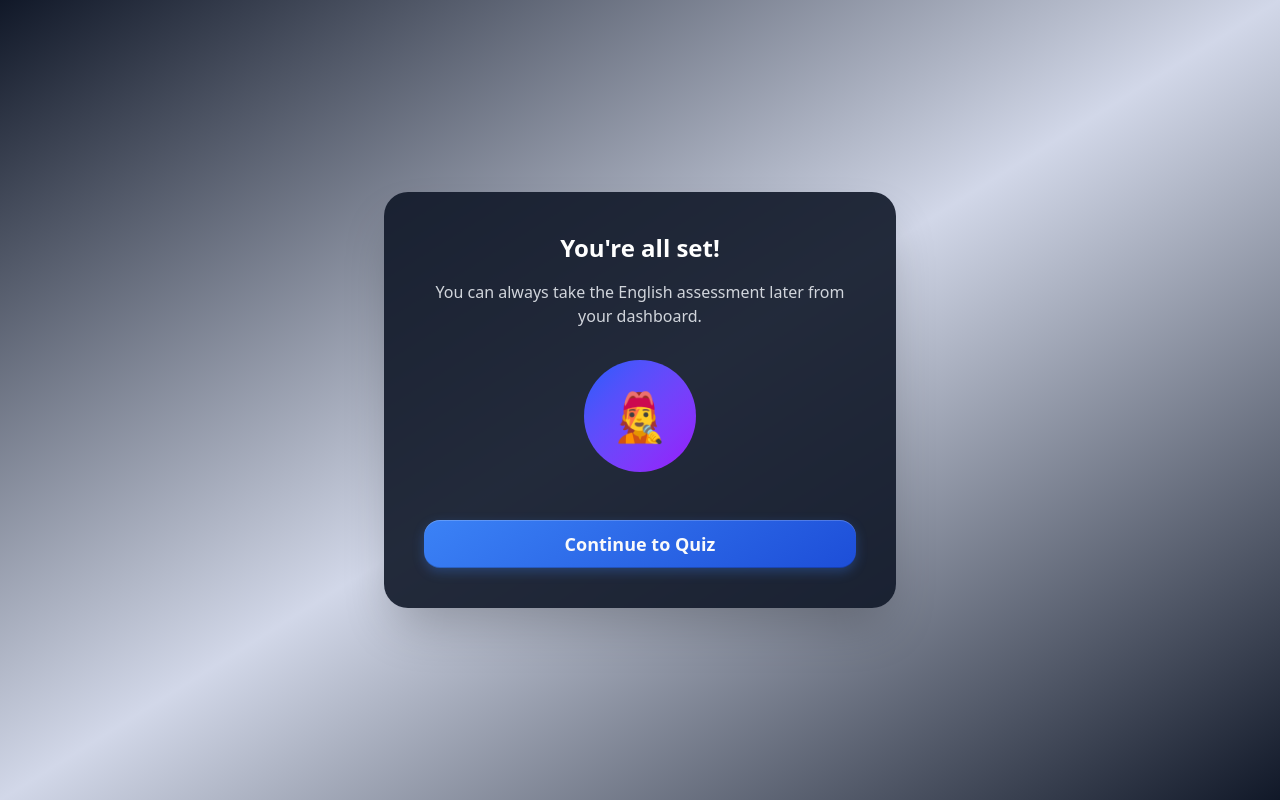
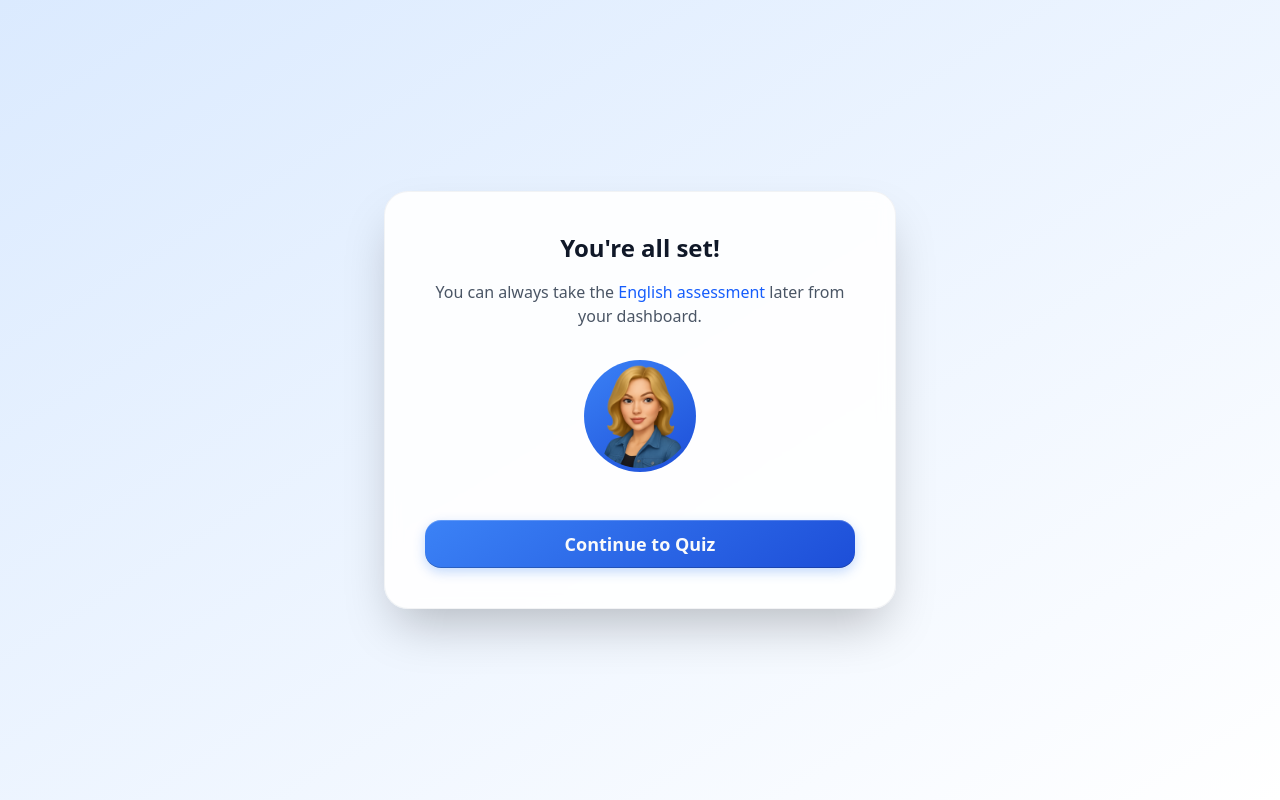
Before and after one commit to artandrey/ai-language-tutor, a Next.js app: page /voice/skip/confirmation in a window 1280 px wide. Built offline with nearby package versions, Linux system fonts and the light colour scheme; no server answers.

Commit message:
feat: add AI-generated avatar and enhance webhook processing logic; update UI components for improved user experience

```diff
--- a/src/app/api/ultravox/webhooks/route.ts
+++ b/src/app/api/ultravox/webhooks/route.ts
@@ -87,6 +87,21 @@ export async function POST(request: NextRequest) {
 
   if (event === 'call.ended') {
     try {
+      // Check if processing is already completed for this call
+      const existingCall = await db
+        .select()
+        .from(calls)
+        .where(eq(calls.ultravoxSessionId, ultravoxCallId))
+        .limit(1);
+
+      if (
+        existingCall.length > 0 &&
+        existingCall[0].isPostProcessingCompleted
+      ) {
+        console.log(`Call ${ultravoxCallId} already processed, returning 204`);
+        return new Response(null, { status: 204 });
+      }
+
       const messages = await fetchMessages(ultravoxCallId);
       let corrections = null;
       let vocabulary = null;
--- a/src/app/voice/skip/confirmation/page.tsx
+++ b/src/app/voice/skip/confirmation/page.tsx
@@ -1,17 +1,22 @@
 import Link from 'next/link';
 import { Button } from '@/components/ui/button';
+import { AgentAvatar } from '@/components/voice/agent-avatar';
 
 export default function VoiceSkipConfirmationPage() {
   return (
-    <div className="min-h-screen flex items-center justify-center bg-gradient-to-br from-gray-900 via-blue-900/20 to-gray-900 p-4">
-      <div className="bg-gray-900/90 rounded-3xl shadow-2xl max-w-lg w-full p-10 text-center">
-        <h1 className="text-2xl font-bold text-white mb-4">You're all set!</h1>
-        <p className="text-gray-300 mb-8">
-          You can always take the English assessment later from your dashboard.
+    <div className="min-h-screen flex items-center justify-center bg-gradient-to-br from-blue-100 to-white p-4">
+      <div className="bg-white/90 backdrop-blur-sm rounded-3xl shadow-2xl max-w-lg w-full p-10 text-center border border-gray-200/50">
+        <h1 className="text-2xl font-bold text-gray-900 mb-4">
+          You're all set!
+        </h1>
+        <p className="text-gray-600 mb-8">
+          You can always take the{' '}
+          <span className="text-blue-600">English assessment</span> later from
+          your dashboard.
         </p>
         <div className="flex flex-col items-center mb-8">
-          <div className="w-28 h-28 rounded-full bg-gradient-to-br from-blue-600 to-purple-600 flex items-center justify-center mb-4">
-            <span className="text-5xl">🧑‍🎤</span>
+          <div className="mb-4">
+            <AgentAvatar size={112} />
           </div>
         </div>
         <Link
--- a/src/app/voice/skip/page.tsx
+++ b/src/app/voice/skip/page.tsx
@@ -1,5 +1,6 @@
 import Link from 'next/link';
 import { Button } from '@/components/ui/button';
+import { AgentAvatar } from '@/components/voice/agent-avatar';
 
 export default function VoiceSkipPage() {
   return (
@@ -13,8 +14,8 @@ export default function VoiceSkipPage() {
           Whenever you're ready, you'll find this option in the app.
         </p>
         <div className="flex flex-col items-center mb-8">
-          <div className="w-28 h-28 rounded-full bg-gradient-to-br from-blue-500 to-blue-600 flex items-center justify-center mb-4 shadow-lg">
-            <span className="text-5xl">🧑‍🎤</span>
+          <div className="mb-4">
+            <AgentAvatar size={112} />
           </div>
           <div className="text-blue-600 font-semibold">Let's talk later!</div>
         </div>
--- a/src/components/fillers/vocabulary-loading-filler.tsx
+++ b/src/components/fillers/vocabulary-loading-filler.tsx
@@ -34,7 +34,7 @@ export function VocabularyLoadingFiller() {
 
   return (
     <div className="flex flex-col items-center justify-center min-h-[400px] p-8">
-      <h2 className="text-2xl font-bold text-white mb-6 text-center">
+      <h2 className="text-2xl font-bold text-gray-900 mb-6 text-center">
         Evaluating your vocabulary skills
       </h2>
       <div className="flex flex-col items-center mb-8">
@@ -47,7 +47,7 @@ export function VocabularyLoadingFiller() {
               cx="60"
               cy="60"
               r="54"
-              stroke="#23263a"
+              stroke="#e5e7eb"
               strokeWidth="12"
               fill="none"
             />
@@ -63,26 +63,26 @@ export function VocabularyLoadingFiller() {
               strokeLinecap="round"
             />
           </svg>
-          <span className="text-4xl font-bold text-white z-10">
+          <span className="text-4xl font-bold text-gray-900 z-10">
             {Math.round(displayProgress * 100)}%
           </span>
         </div>
-        <div className="text-gray-300 text-lg">
+        <div className="text-gray-600 text-lg">
           Evaluating your word selection versatility
         </div>
       </div>
-      <div className="rounded-2xl p-4 mt-8 w-full max-w-xl mx-auto shadow-lg">
-        <div className="text-gray-100 mb-2">
+      <div className="bg-white/60 border border-gray-200/50 rounded-2xl p-4 mt-8 w-full max-w-xl mx-auto shadow-sm">
+        <div className="text-gray-700 mb-2">
           Your product is freaking amazing! I finally found something perfect
           for me to enhance my advanced English to the next level. Stellar work
           to you all!
         </div>
-        <div className="flex items-center justify-between text-gray-400 text-xs">
+        <div className="flex items-center justify-between text-gray-500 text-xs">
           <div>
             <div>Maria Olimova</div>
             <div>Product manager</div>
           </div>
-          <div className="flex gap-0.5 text-blue-400 text-lg">{'★★★★★'}</div>
+          <div className="flex gap-0.5 text-blue-500 text-lg">{'★★★★★'}</div>
         </div>
       </div>
     </div>
--- a/src/components/voice/agent-avatar.tsx
+++ b/src/components/voice/agent-avatar.tsx
@@ -1,11 +1,11 @@
 import React from 'react';
+import Image from 'next/image';
 
 interface AgentAvatarProps {
   size?: number;
 }
 
 export const AgentAvatar: React.FC<AgentAvatarProps> = ({ size = 72 }) => {
-  // Replace the emoji with an image or SVG if you have a branded agent avatar
   return (
     <div
       style={{
@@ -17,9 +17,20 @@ export const AgentAvatar: React.FC<AgentAvatarProps> = ({ size = 72 }) => {
         alignItems: 'center',
         justifyContent: 'center',
         overflow: 'hidden',
+        padding: 4, // Small padding to create a border effect
       }}
     >
-      <span style={{ fontSize: size * 0.6, lineHeight: 1 }}>🧑‍🎤</span>
+      <Image
+        src="/ai-generated-avatar.png"
+        alt="AI English Tutor Avatar"
+        width={size - 8}
+        height={size - 8}
+        style={{
+          borderRadius: '50%',
+          objectFit: 'cover',
+        }}
+        priority
+      />
     </div>
   );
 };
--- a/src/config/quiz.tsx
+++ b/src/config/quiz.tsx
@@ -403,7 +403,7 @@ export const sampleQuestions: Question[] = [
   {
     id: '18',
     type: 'filler',
-    title: 'Evaluating your vocabulary skills',
+    title: '',
     filler: <VocabularyLoadingFiller />,
     hideContinueButton: true,
     hideBackButton: true,
@@ -411,7 +411,7 @@ export const sampleQuestions: Question[] = [
   {
     id: '19',
     type: 'filler',
-    title: 'Your Vocabulary Level',
+    title: '',
     filler: <VocabularyStatsFiller />,
     hideBackButton: true,
   },
```
Also changed, not shown: src/components/fillers/vocabulary-stats-filler.tsx (+34 -20 lines), public/ai-generated-avatar.png (added).
